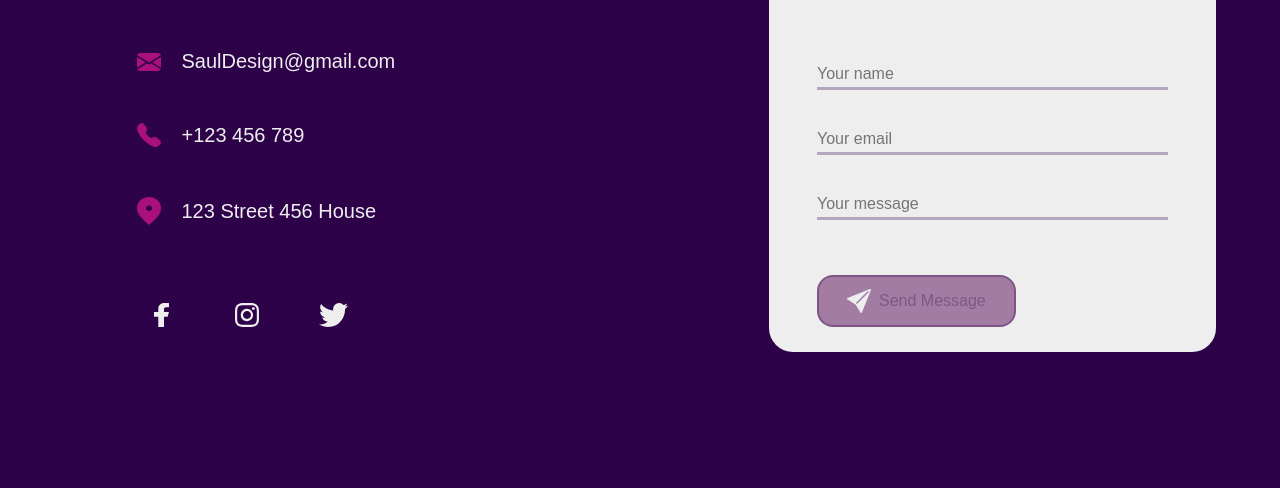
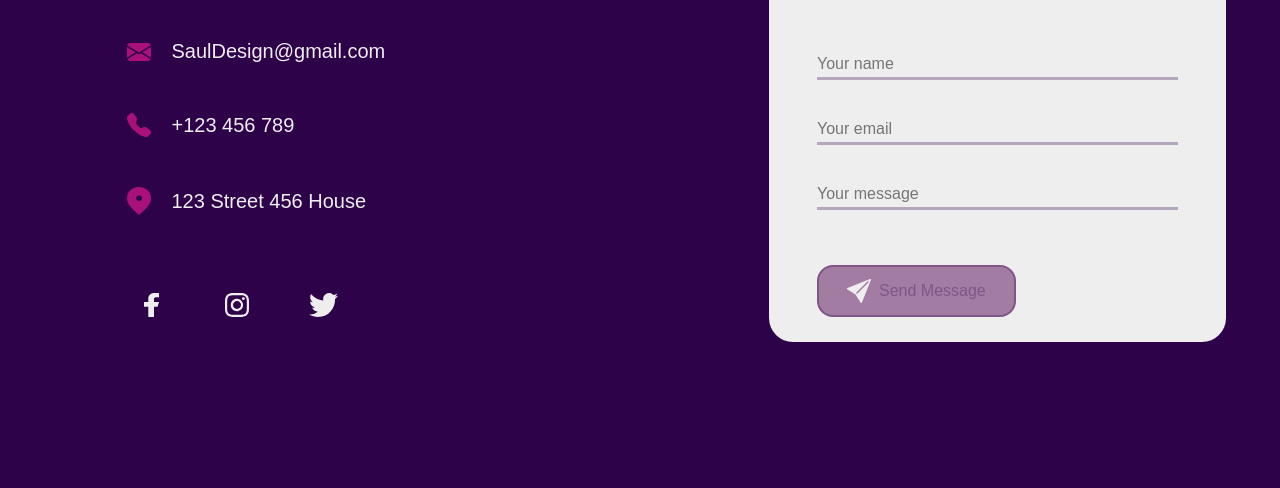
Before and after one commit to nicaciobasilio/contact_form, a website: page index.html in a window 1280 px wide. Shown: the part 312-800 px from the top of the page. Drawn offline with Linux system fonts and the light colour scheme.

Commit message:
Ajustes no layout

```diff
--- a/source/styles/_container.scss
+++ b/source/styles/_container.scss
@@ -1,6 +1,6 @@
 @use './variables';
 
 .container {
-    margin: 64px;
+    margin: 54px;
     display: flex;
 }
```
Also changed, not shown: build/styles/main.css, 1 other file.
